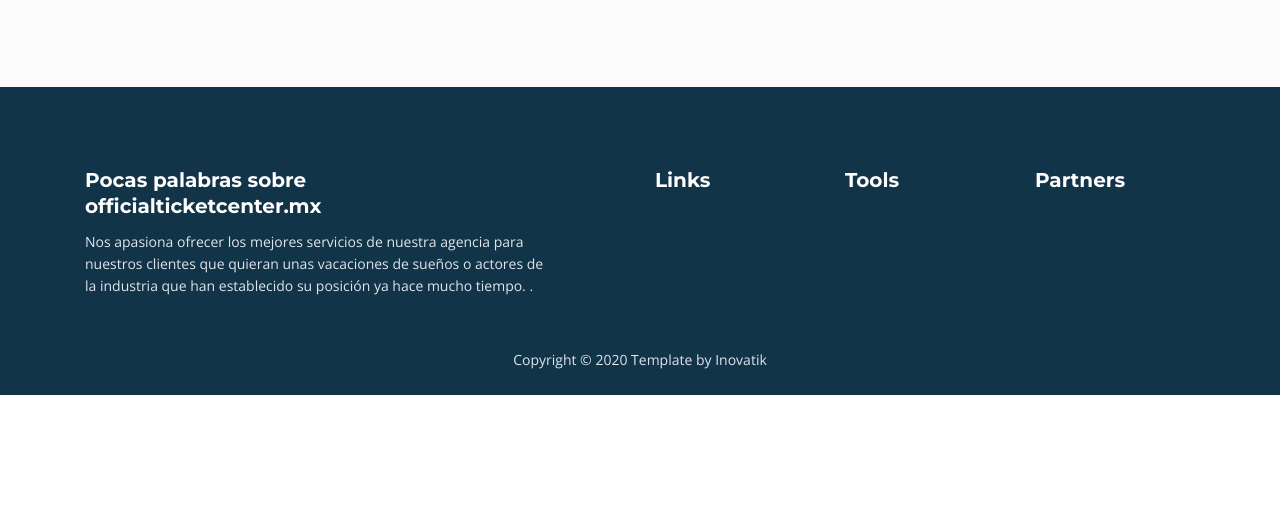
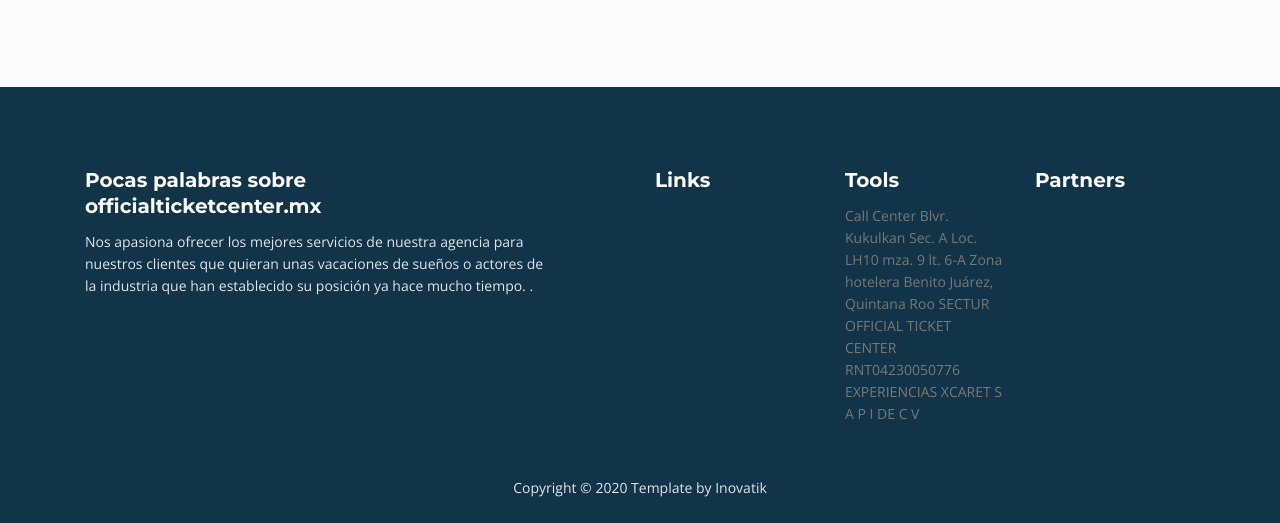
Before and after one commit to Danyy096/officialtikectcenter, a plain HTML site: page index.html in a window 1280 px wide. Shown: the part 7744-8267 px from the top of the page. Before the commit the page ends 8139 px from the top, so only its background shows below. Drawn offline with nearby package versions, Linux system fonts and the light colour scheme.

Commit message:
adminitracion

```diff
--- a/index.html
+++ b/index.html
@@ -1164,6 +1164,13 @@
                 <div class="col-md-2">
                     <div class="text-container">
                         <h4>Tools</h4>
+				<p>Call Center
+				Blvr. Kukulkan Sec. A Loc. LH10 mza. 9 lt. 6-A
+				Zona hotelera
+				Benito Juárez, Quintana Roo
+				SECTUR OFFICIAL TICKET CENTER
+				RNT04230050776
+				EXPERIENCIAS XCARET S A P I DE C V</p>
                         <ul class="list-unstyled li-space-lg">
 
                         </ul>
```
